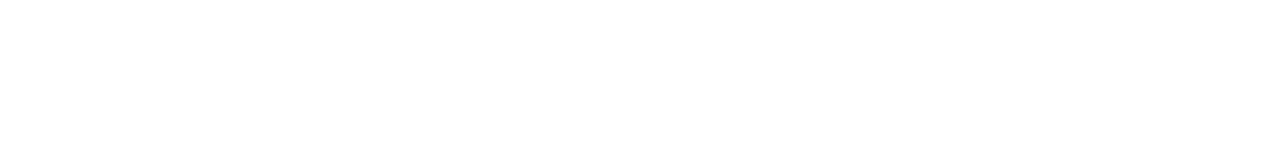
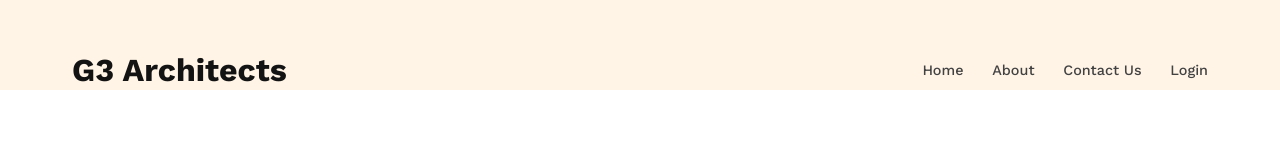
Before and after one commit to codeSmith-006/g3-architect-website-responsive, a plain HTML site: page index.html in a window 1280 px wide. Drawn offline with nearby package versions, Linux system fonts and the light colour scheme; files that its build step writes are made by us from their sources.

Commit message:
finished navbar

```diff
--- a/index.html
+++ b/index.html
@@ -4,9 +4,32 @@
     <meta charset="UTF-8">
     <meta name="viewport" content="width=device-width, initial-scale=1.0">
     <title>G3 architect responsive</title>
-    <link rel="stylesheet" href="style.css">
+    <link rel="stylesheet" href="styles/style.css">
 </head>
 <body>
 
+    <header>
+        <nav>
+            <div class="navbar">
+                <p>G3 Architects</p>
+                <ul>
+                    <li><a href="" class="nav-links">Home</a></li>
+                    <li><a href="" class="nav-links">About</a></li>
+                    <li><a href="" class="nav-links">Contact Us</a></li>
+                    <li><a href="" class="nav-links">Login</a></li>
+                </ul>
+            </div>
+        </nav>
+
+    </header>
+
+    <main>
+
+    </main>
+
+    <footer>
+
+    </footer>
+
 </body>
 </html>
--- a/styles/style.css
+++ b/styles/style.css
@@ -0,0 +1,51 @@
+@import url('https://fonts.googleapis.com/css2?family=Work+Sans:ital,wght@0,100..900;1,100..900&display=swap');
+
+* {
+    margin: 0;
+    padding: 0;
+}
+
+/* Header section */
+
+header {
+    background-color: rgba(255, 144, 14, 0.1);;
+}
+
+/* Navbar section */
+
+header nav .navbar {
+    max-width: 1136px;
+    margin: 0 auto;
+    display: flex;
+    justify-content: space-between;
+    align-items: center;
+    padding-top: 50px;
+}
+
+header nav .navbar > p {
+    color: rgb(19, 19, 19);
+    font-family: Work Sans;
+    font-size: 2rem;
+    font-weight: 700;
+    line-height: 2.5rem;
+    letter-spacing: 0%;
+    text-align: center;
+}
+
+header nav .navbar ul {
+    display: flex;
+    gap: 1.8rem;
+    list-style: none;
+}
+
+header nav .navbar ul li a {
+    all: unset;
+    text-decoration: none;
+    color: rgb(66, 66, 66);
+    font-family: Work Sans;
+    font-size: 0.9rem;
+    font-weight: 500;
+    line-height: 2.3rem;
+    letter-spacing: 0%;
+    text-align: center;
+}
```
Also changed, not shown: 1 other file.
